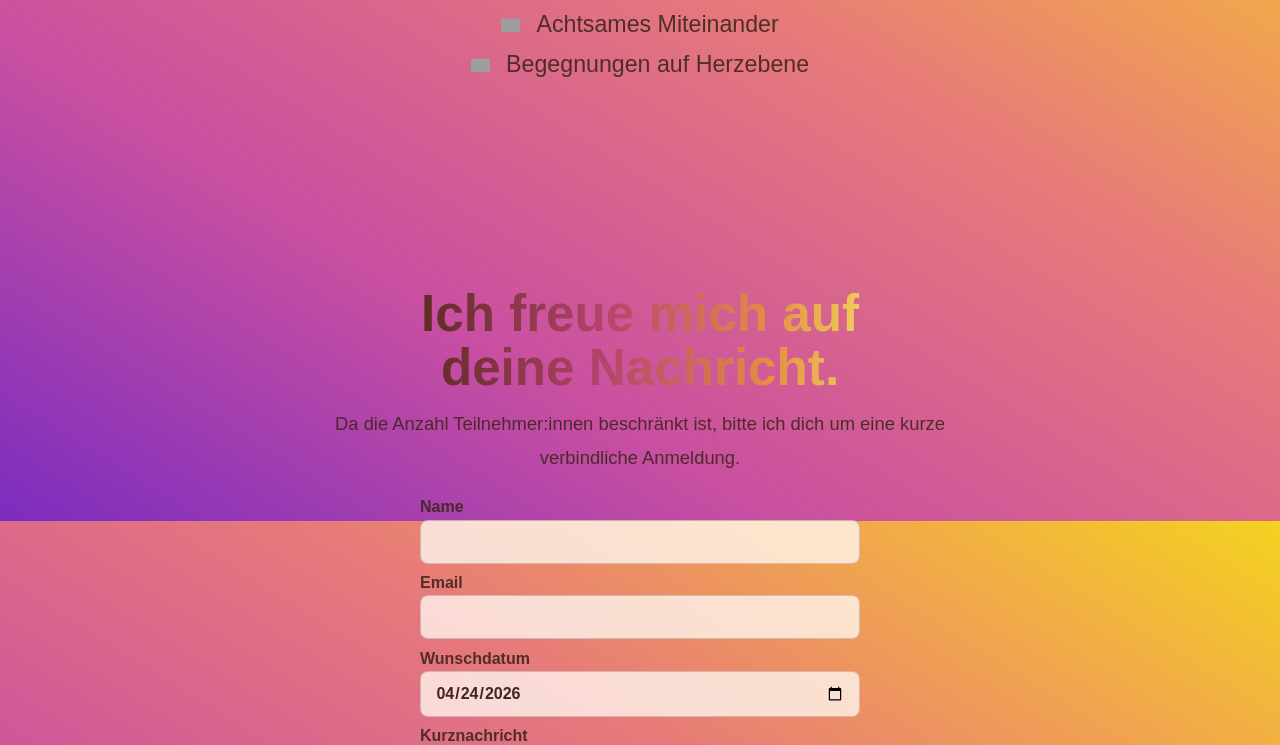
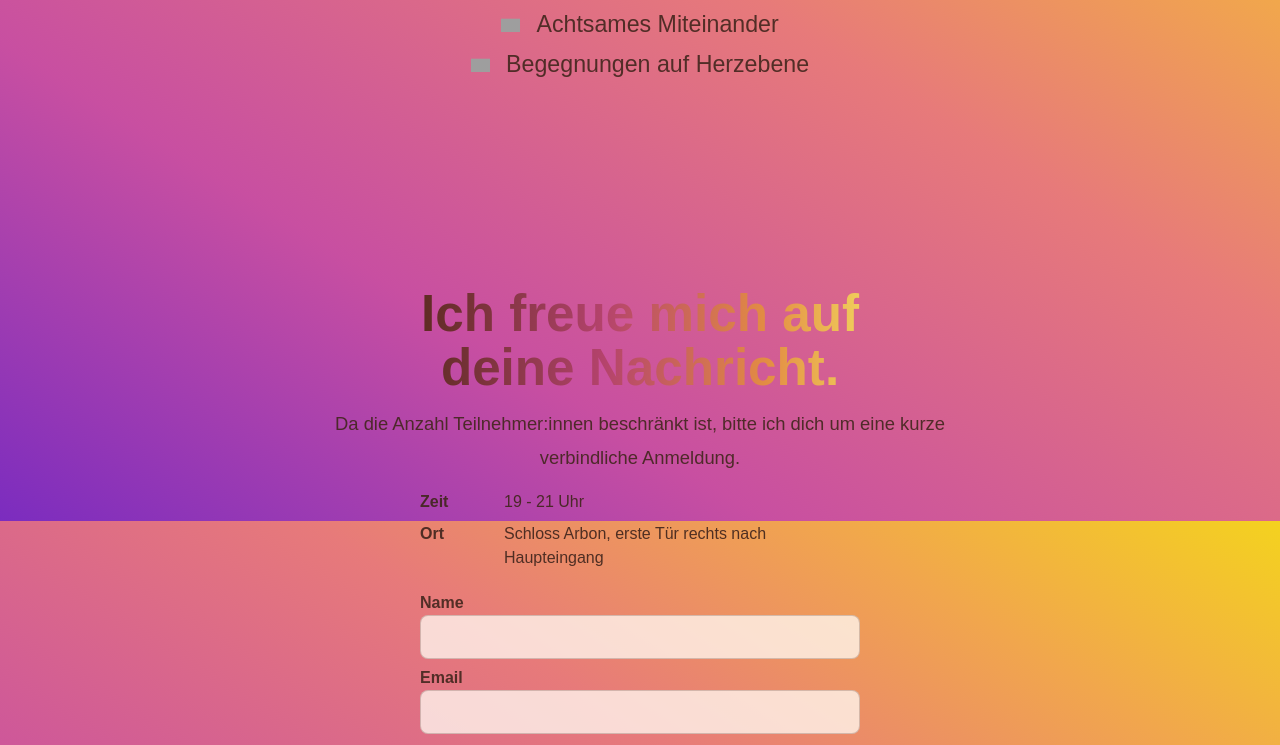
Before and after one commit to GaborElAyoubi/Podolski-site, a React (Vite) app: page / in a window 1280 px wide. Shown: the part 1079-1824 px from the top of the page. Built offline with nearby package versions, Linux system fonts and the light colour scheme; grey boxes are pictures that could not be loaded; a web font is replaced by a local one.

Commit message:
Add Dates, improve Mobile design, add impressum address

```diff
--- a/src/components/Footer/Footer.css
+++ b/src/components/Footer/Footer.css
@@ -45,11 +45,17 @@
 
 @media (max-width: 640px) {
   .site-footer-inner {
-    align-items: flex-start;
+    align-items: center;
     flex-direction: column;
   }
 
+  .site-footer-brand {
+    display: none;
+  }
+
   .site-footer-nav {
-    justify-content: flex-start;
+    justify-content: center;
+    width: 100%;
+    text-align: center;
   }
 }
--- a/src/components/Header/Header.css
+++ b/src/components/Header/Header.css
@@ -107,22 +107,19 @@
   display: none;
   align-items: center;
   justify-content: center;
-  width: 44px;
-  height: 44px;
-  border: 1px solid rgba(92, 45, 25, 0.12);
+  width: 40px;
+  height: 40px;
+  border: 0;
   padding: 0;
-  background: rgba(255, 248, 240, 0.66);
-  backdrop-filter: blur(12px);
-  -webkit-backdrop-filter: blur(12px);
-  border-radius: 999px;
-  color: #4c251b;
+  background: transparent;
+  border-radius: 0;
+  color: rgba(255, 248, 240, 0.96);
   cursor: pointer;
-  transition: background 160ms ease, border-color 160ms ease, transform 160ms ease;
+  transition: color 160ms ease, transform 160ms ease;
 }
 
 .site-menu-button:hover {
-  background: rgba(255, 248, 240, 0.82);
-  border-color: rgba(92, 45, 25, 0.18);
+  color: rgba(255, 255, 235, 1);
   transform: translateY(-1px);
 }
 
@@ -134,10 +131,14 @@
 
 .site-menu-icon {
   position: relative;
-  width: 22px;
-  height: 16px;
+  width: 24px;
+  height: 18px;
   display: block;
+  background: currentColor;
+  background-clip: content-box;
+  padding-block: 8px;
   color: currentColor;
+  transition: background-color 180ms ease;
 }
 
 .site-menu-icon::before,
@@ -160,22 +161,17 @@
   bottom: 0;
 }
 
-.site-menu-icon {
-  box-shadow: 0 7px 0 0 currentColor;
-  transition: box-shadow 180ms ease;
-}
-
 .site-menu-icon.is-open {
-  box-shadow: none;
+  background-color: transparent;
 }
 
 .site-menu-icon.is-open::before {
-  top: 7px;
+  top: 8px;
   transform: rotate(45deg);
 }
 
 .site-menu-icon.is-open::after {
-  bottom: 7px;
+  bottom: 8px;
   transform: rotate(-45deg);
 }
 
@@ -197,8 +193,8 @@
 
 .site-nav-mobile {
   display: none;
-  position: fixed;
-  top: 3.75rem;
+  position: absolute;
+  top: 100%;
   left: 0;
   right: 0;
   width: 100%;
--- a/src/components/Header/Header.tsx
+++ b/src/components/Header/Header.tsx
@@ -52,6 +52,19 @@ export function Header({ progress }: HeaderProps) {
 
     window.addEventListener('keydown', onKeyDown);
     return () => window.removeEventListener('keydown', onKeyDown);
+  }, [isMenuOpen]);
+
+  useEffect(() => {
+    if (!isMenuOpen) {
+      return;
+    }
+
+    const onScroll = () => {
+      setIsMenuOpen(false);
+    };
+
+    window.addEventListener('scroll', onScroll, { passive: true });
+    return () => window.removeEventListener('scroll', onScroll);
   }, [isMenuOpen]);
 
   return (
--- a/src/pages/ImpressumPage/ImpressumPage.tsx
+++ b/src/pages/ImpressumPage/ImpressumPage.tsx
@@ -5,10 +5,9 @@ const impressumSections = [
   {
     title: 'Angaben zur verantwortlichen Person',
     paragraphs: [
-      '[Name/Firma ergänzen]',
-      '[Strasse und Hausnummer ergänzen]',
-      '[PLZ und Ort ergänzen]',
-      '[Land ergänzen]',
+      'Françoise Podolski',
+      'Haldenstrasse 14b',
+      '9315 Neukirch (Egnach)',
     ],
   },
   {
--- a/src/sections/Hero/Hero.css
+++ b/src/sections/Hero/Hero.css
@@ -77,7 +77,8 @@
   line-height: 1;
   letter-spacing: 0.08em;
   color: rgba(255, 255, 255, 0.55);
-  overflow-wrap: anywhere;
+  overflow-wrap: normal;
+  white-space: nowrap;
 }
 
 .hero-list li {
@@ -115,43 +116,6 @@
   background-position: center;
 }
 
-@media (max-width: 640px) {
-  .hero-sticky {
-    padding-inline: min(var(--hero-padding-inline, 4rem), 1.25rem);
-  }
-
-  .hero-title {
-    font-size: clamp(2.58rem, 14.4vw, 4.02rem);
-    letter-spacing: 0.03em;
-  }
-
-  .hero-feather {
-    width: clamp(13rem, 68vw, 20rem);
-  }
-
-  .hero-feather-left {
-    left: -1.25rem;
-    bottom: 1rem;
-  }
-
-  .hero-feather-right {
-    top: 4.5rem;
-    right: -0.25rem;
-  }
-
-  .hero-list {
-    width: min(20rem, 100%);
-  }
-
-  .hero-list li:nth-child(2) {
-    margin-left: 1.25rem;
-  }
-
-  .hero-list li:nth-child(3) {
-    margin-left: 2.5rem;
-  }
-}
-
 @media (max-width: 1366px), (max-height: 900px) {
   .hero-center {
     gap: 1rem;
@@ -181,3 +145,41 @@
     width: clamp(13rem, 28vw, 24rem);
   }
 }
+
+@media (max-width: 640px) {
+  .hero-sticky {
+    padding-inline: min(var(--hero-padding-inline, 4rem), 1.25rem);
+  }
+
+  .hero-title {
+    font-size: clamp(2.4rem, 12.6vw, 4.02rem);
+    line-height: 1.08;
+    letter-spacing: 0.02em;
+  }
+
+  .hero-feather {
+    width: clamp(13rem, 68vw, 20rem);
+  }
+
+  .hero-feather-left {
+    left: -1.25rem;
+    bottom: 1rem;
+  }
+
+  .hero-feather-right {
+    top: 4.5rem;
+    right: -0.25rem;
+  }
+
+  .hero-list {
+    width: min(20rem, 100%);
+  }
+
+  .hero-list li:nth-child(2) {
+    margin-left: 1.25rem;
+  }
+
+  .hero-list li:nth-child(3) {
+    margin-left: 2.5rem;
+  }
+}
--- a/src/sections/Signup/Signup.css
+++ b/src/sections/Signup/Signup.css
@@ -32,6 +32,35 @@
   font-size: clamp(1rem, 1.8vw, 1.15rem);
   line-height: 1.8;
   color: rgba(65, 38, 29, 0.9);
+}
+
+.signup-details {
+  width: min(480px, 100%);
+  margin: 0.25rem 0 0;
+  display: grid;
+  gap: 0.55rem;
+  text-align: left;
+  color: rgba(65, 38, 29, 0.92);
+}
+
+.signup-details div {
+  display: grid;
+  grid-template-columns: 4.5rem 1fr;
+  gap: 0.75rem;
+  align-items: baseline;
+}
+
+.signup-details dt,
+.signup-details dd {
+  margin: 0;
+}
+
+.signup-details dt {
+  font-weight: 800;
+}
+
+.signup-details dd {
+  line-height: 1.45;
 }
 
 .signup-form {
@@ -73,6 +102,12 @@
   .signup {
     padding: 2rem 1rem 3rem;
   }
+
+  .signup-details div {
+    grid-template-columns: 1fr;
+    gap: 0.15rem;
+    text-align: center;
+  }
 }
 
 @media (max-width: 1366px), (max-height: 900px) {
@@ -84,6 +119,10 @@
     gap: 0.8rem;
   }
 
+  .signup-details {
+    width: min(440px, 100%);
+  }
+
   .signup-form {
     width: min(440px, 100%);
     gap: 0.65rem;
--- a/src/sections/Signup/Signup.tsx
+++ b/src/sections/Signup/Signup.tsx
@@ -62,6 +62,17 @@ export function Signup() {
           kurze verbindliche Anmeldung.
         </p>
 
+        <dl className="signup-details">
+          <div>
+            <dt>Zeit</dt>
+            <dd>19 - 21 Uhr</dd>
+          </div>
+          <div>
+            <dt>Ort</dt>
+            <dd>Schloss Arbon, erste Tür rechts nach Haupteingang</dd>
+          </div>
+        </dl>
+
         <form
           className="signup-form"
           onSubmit={handleSubmit}
```
Also changed, not shown: 1 other file (tests, documents, lock files or other folders).
